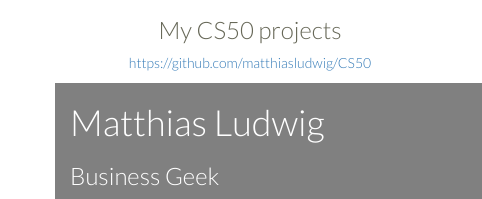
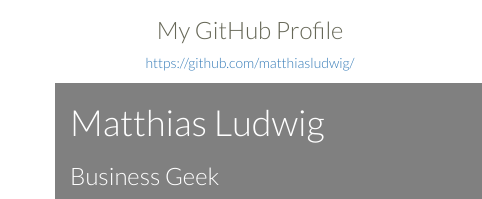
Before and after one commit to matthiasludwig/udacity-portfolio, a plain HTML site: page index.html in a window 1280 px wide. Shown: the part 784-983 px from the top of the page, 0-482 px from the left. Drawn offline with Linux system fonts and the light colour scheme.

Commit message:
Changed the Featured Work to the GitHub Profile

```diff
--- a/index.html
+++ b/index.html
@@ -38,8 +38,8 @@
             <div class="row text-center">
                 <div class="col-md-4">
                     <img src="images/cs50.jpg" alt="My CS50 Projects" class="img-responsive project-picture">
-                    <h3>My CS50 projects</h3>
-                    <p><a href="https://github.com/matthiasludwig/CS50">https://github.com/matthiasludwig/CS50</a></p>
+                    <h3>My GitHub Profile</h3>
+                    <p><a href="https://github.com/matthiasludwig/CS50">https://github.com/matthiasludwig/</a></p>
                 </div>
                 <div class="col-md-4">
                     <img src="images/consiglia.jpg" alt="Student Consulting Project" class="img-responsive project-picture">
```
